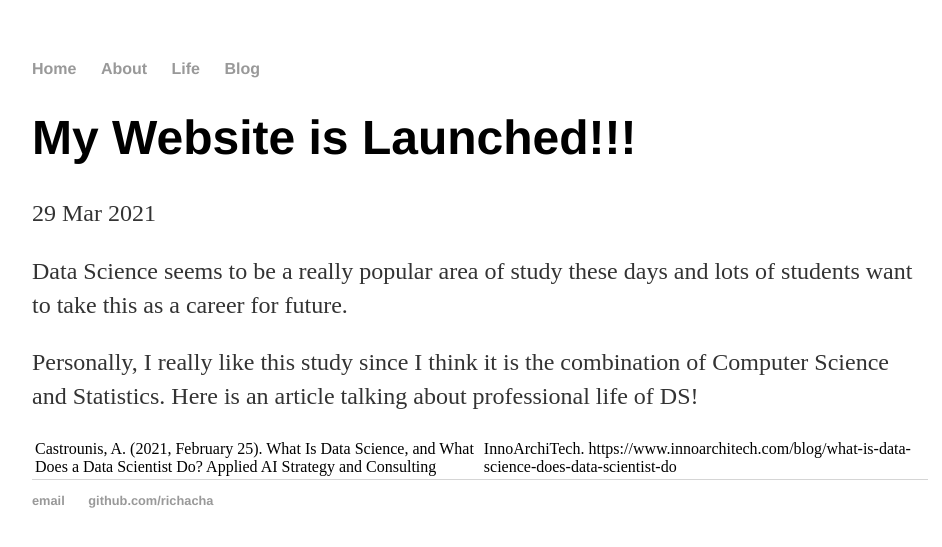
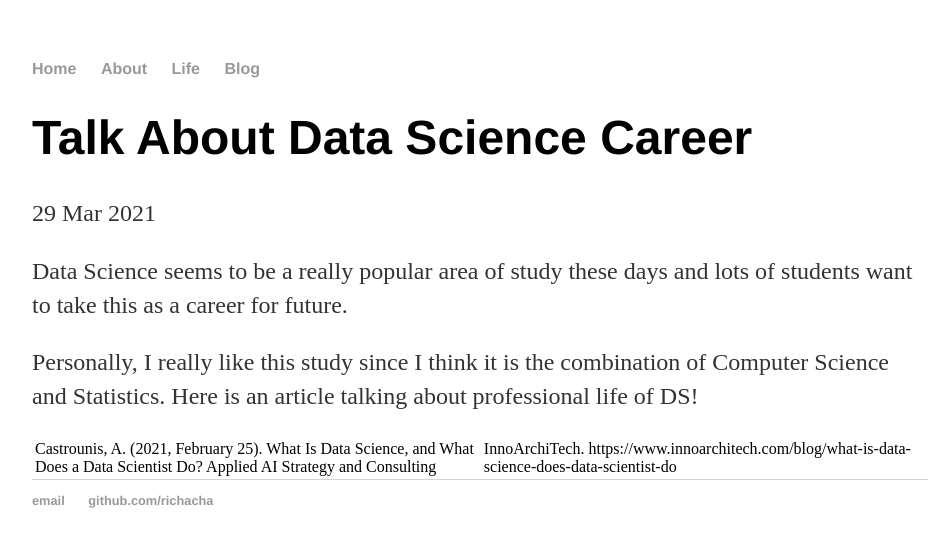
Before and after one commit to Richacha/haolinzhang.github.io, a Jekyll site: the page built from _posts/2021-03-29-ds.md, in a window 1280 px wide. Shown: the top 547 px of the page, without its empty margins (160-1102 px from the left). Built offline with Jekyll 4.4.1, drawn with Linux system fonts in a browser that asks for light colours.

Commit message:
Update 2021-03-29-ds.md

```diff
--- a/_posts/2021-03-29-ds.md
+++ b/_posts/2021-03-29-ds.md
@@ -1,6 +1,6 @@
 ---
 layout: post
-title: "My Website is Launched!!!"
+title: "Talk About Data Science Career"
 date: 2021-03-29
 ---
 
```
